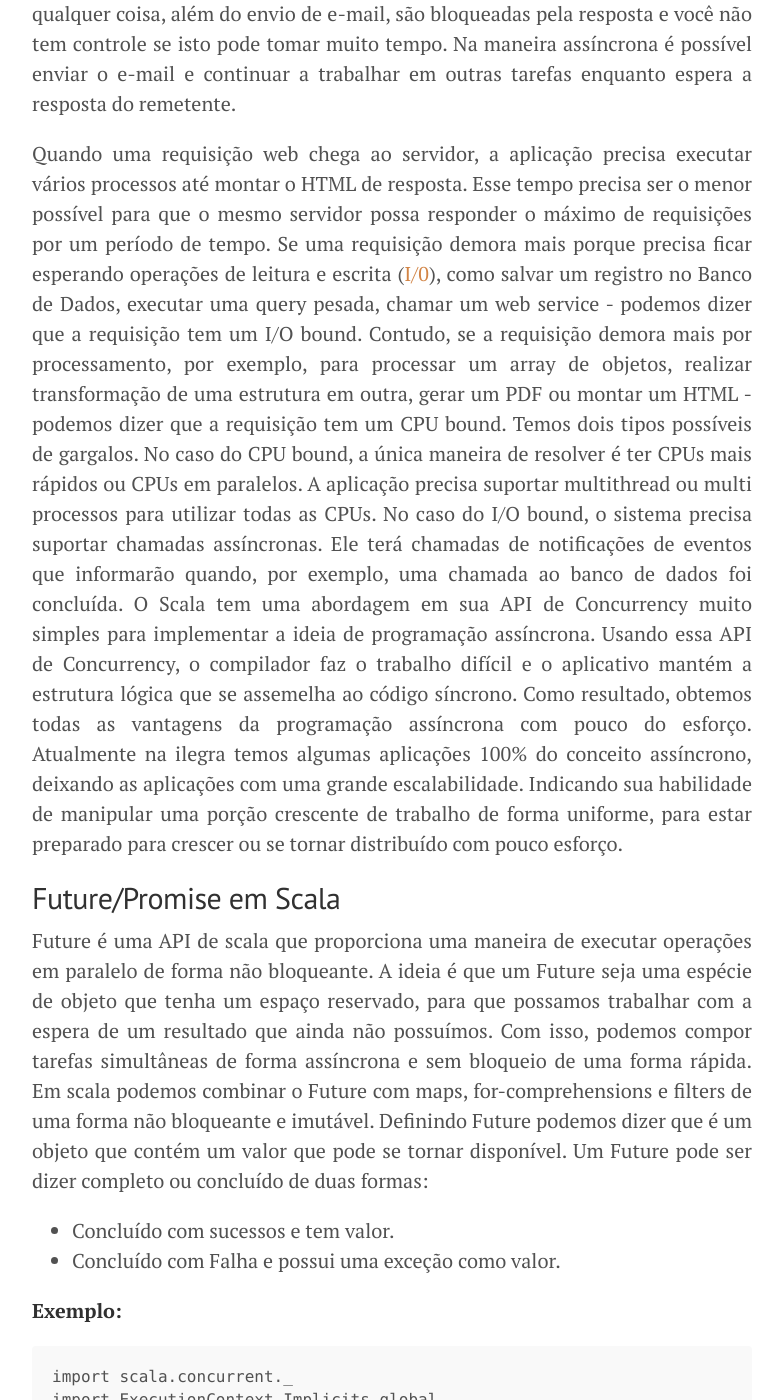
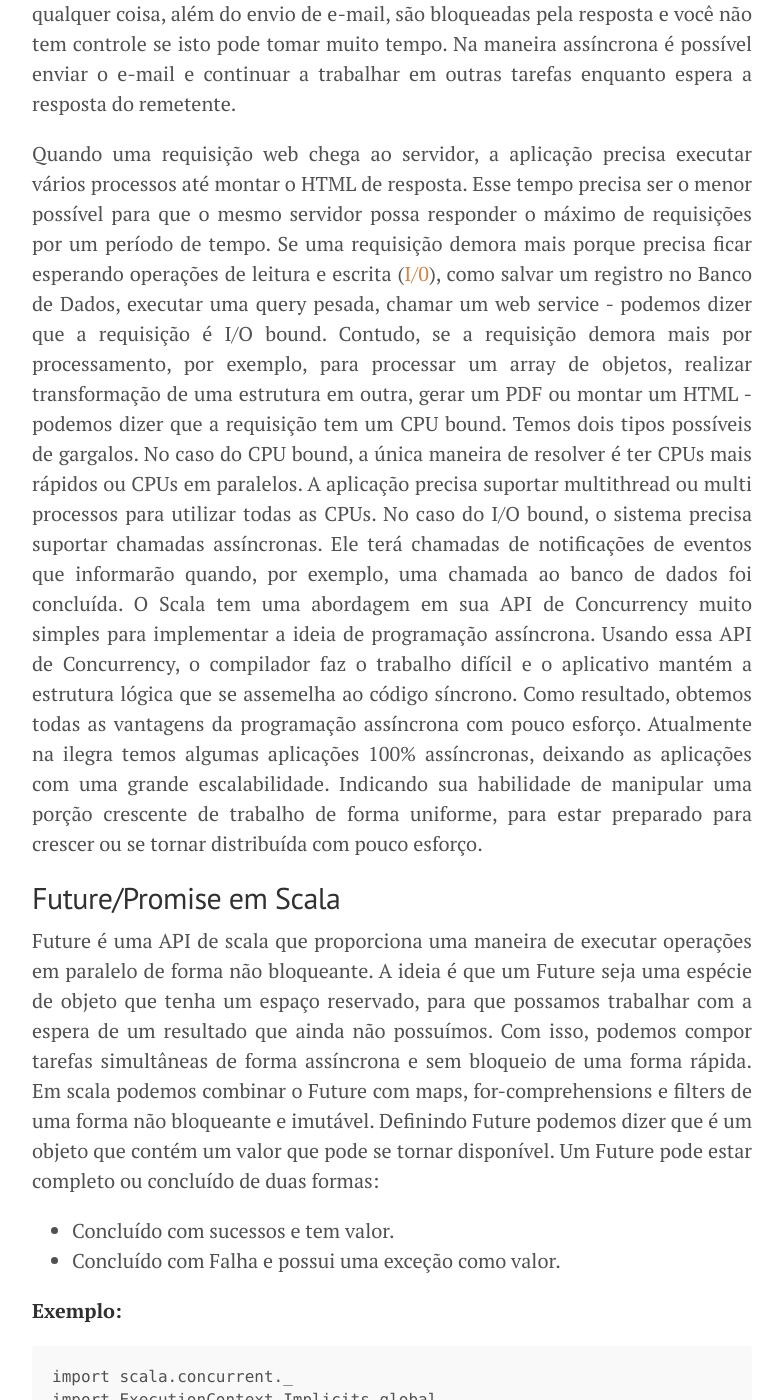
Before and after one commit to ilegra-user/ilegra.github.io, a Jekyll site: the page built from _posts/2014-09-08-futures-em-scala.md, in a window 1280 px wide and 1400 px high, scrolled down 691 px. Shown: the whole window, without its empty margins (248-1031 px from the left). Built offline with Jekyll 4.4.1, drawn with Linux system fonts in a browser that asks for light colours; Markdown is read by kramdown in place of the engine named in the settings; comment, search, counter and statistics services are not loaded; some of the changed text lies outside the part shown.

Commit message:
Arrumando alugns 'typos' e erros de gramática.

```diff
--- a/_posts/2014-09-08-futures-em-scala.md
+++ b/_posts/2014-09-08-futures-em-scala.md
@@ -17,17 +17,17 @@
 Vamos imaginar um caso em que uma pessoa envie um e-mail e não pode fazer nada até que a resposta seja recebida 		do remetente. Ou seja, as tarefas para qualquer coisa, além do envio de e-mail, são bloqueadas pela resposta e você não tem controle se isto pode tomar muito tempo. Na maneira assíncrona é possível enviar o e-mail e continuar a trabalhar em outras tarefas enquanto espera a resposta do remetente.
 
 Quando uma requisição web chega ao servidor, a aplicação precisa executar vários processos até montar o HTML de resposta. Esse tempo precisa ser o menor possível para que o mesmo servidor possa responder o máximo de requisições por um período de tempo.
-Se uma requisição demora mais porque precisa ficar esperando operações de leitura e escrita ([I/0][7]), como salvar um registro no Banco de Dados, executar uma query pesada, chamar um web service - podemos dizer que a requisição tem um I/O bound.
+Se uma requisição demora mais porque precisa ficar esperando operações de leitura e escrita ([I/0][7]), como salvar um registro no Banco de Dados, executar uma query pesada, chamar um web service - podemos dizer que a requisição é I/O bound.
 Contudo, se a requisição demora mais por processamento, por exemplo, para processar um array de objetos, realizar transformação de uma estrutura em outra, gerar um PDF ou montar um HTML - podemos dizer que a requisição tem um CPU bound.
 Temos dois tipos possíveis de gargalos. No caso do CPU bound, a única maneira de resolver é ter CPUs mais rápidos ou CPUs em paralelos. A aplicação precisa suportar multithread ou multi processos para utilizar todas as CPUs. No caso do I/O bound, o sistema precisa suportar chamadas assíncronas. Ele terá chamadas de notificações de eventos que informarão quando, por exemplo, uma chamada ao banco de dados foi concluída.
-O Scala tem uma abordagem em sua API de Concurrency muito simples para implementar a ideia de programação assíncrona. Usando essa API de Concurrency, o compilador faz o trabalho difícil e o aplicativo mantém a estrutura lógica que se assemelha ao código síncrono. Como resultado, obtemos todas as vantagens da programação assíncrona com pouco do esforço.
-Atualmente na ilegra temos algumas aplicações 100% do conceito assíncrono, deixando as aplicações com uma grande escalabilidade. Indicando sua habilidade de manipular uma porção crescente de trabalho de forma uniforme, para estar preparado para crescer ou se tornar distribuído com pouco esforço.
+O Scala tem uma abordagem em sua API de Concurrency muito simples para implementar a ideia de programação assíncrona. Usando essa API de Concurrency, o compilador faz o trabalho difícil e o aplicativo mantém a estrutura lógica que se assemelha ao código síncrono. Como resultado, obtemos todas as vantagens da programação assíncrona com pouco esforço.
+Atualmente na ilegra temos algumas aplicações 100% assíncronas, deixando as aplicações com uma grande escalabilidade. Indicando sua habilidade de manipular uma porção crescente de trabalho de forma uniforme, para estar preparado para crescer ou se tornar distribuída com pouco esforço.
 
 Future/Promise em Scala
 ---------------------
 
 Future é uma API de scala que proporciona uma maneira de executar operações em paralelo de forma não bloqueante. A ideia é que um Future seja uma espécie de objeto que tenha um espaço reservado, para que possamos trabalhar com a espera de um resultado que ainda não possuímos. Com isso, podemos compor tarefas simultâneas de forma assíncrona e sem bloqueio de uma forma rápida.
-Em scala podemos combinar o Future com maps, for-comprehensions e filters de uma forma não bloqueante e imutável. Definindo Future podemos dizer que é um objeto que contém um valor que pode se tornar disponível. Um Future pode ser dizer completo ou concluído de duas formas:
+Em scala podemos combinar o Future com maps, for-comprehensions e filters de uma forma não bloqueante e imutável. Definindo Future podemos dizer que é um objeto que contém um valor que pode se tornar disponível. Um Future pode estar completo ou concluído de duas formas:
 - Concluído com sucessos e tem valor.
 - Concluído com Falha e possui uma exceção como valor.
 
@@ -76,13 +76,13 @@
 
 
 Os métodos OnComplete, Success e Failure são do tipo Unit. Logo, esses métodos não podem ser
-encadeados com outros. Tudo que é feito dentro desses métodos, morre ali mesmo.
+encadeados com outros. Tudo que é feito dentro desses métodos morre ali mesmo.
 
 
 Promises
 ---------------------
 
-Enquanto Future são definidas como um tipo de somente leitura objeto com espaço, sendo reservados para um resultado que ainda não existe, o Promises pode ser pensado como um recipiente onde se atribui o valor de um Future completo. Ou seja, um Promise pode ser usado para completar um future com valor quando tem sucesso no método success ou pode ser uma Promise de exeção no método de Failure. E por padrão um Promise completo retorna um Future. Cria-se uma promessa que é o lugar onde você vai colocar o resultado da computação e da promessa de que você terá um futuro que vai ser usado para ler o resultado que foi colocado na promessa. Quando você completar uma promessa, seja por falha ou sucesso, você irá acionar todo o comportamento que foi anexado ao futuro associado.
+Enquanto Future são definidas como um tipo de somente leitura objeto com espaço, sendo reservados para um resultado que ainda não existe, o Promises pode ser pensado como um recipiente onde se atribui o valor de um Future completo. Ou seja, um Promise pode ser usado para completar um Future com valor quando tem sucesso no método success ou pode ser uma Promise de exeção no método de Failure. Por padrão um Promise completo retorna um Future. Cria-se uma promessa que é o lugar onde você vai colocar o resultado da computação e da promessa de que você terá um futuro que vai ser usado para ler o resultado que foi colocado na promessa. Quando você completar uma promessa, seja por falha ou sucesso, você irá acionar todo o comportamento que foi anexado ao futuro associado.
 
 **Exemplo:**
 
@@ -114,16 +114,16 @@
 
 **Onde:**
 - A variável resultPromises é literalmente a promessa que teremos uma Lista de usuários
-- No success é atribuído o valor do Future com sucesso para o promises
+- No Success é atribuído o valor do Future com sucesso para o promises
 - No Failure é atribuído o valor de falha ao promises
-- Esse promise continua nos devolvendo um Future, mas uma das formas de interagir com esse future é utilizando um map. Com um map, acessamos os valores do future e com o segundo map, percorremos a Lista de Usuários.
+- Esse Promise continua nos devolvendo um Future, mas uma das formas de interagir com esse Future é utilizando um map. Com um map, acessamos os valores do future e com o segundo map, percorremos a Lista de Usuários.
 
 
 For-comprehensions/Maps/FlatMap
 ---------------------
 
 Interarir com os futures com callback e promisses é simples, mas exige que se escreva muitos códigos. Quando na verdade, queremos alguma forma mais rápida e simples. Combinando com outras funções é onde está o maior ganho dos futures.
-O for-comprehension é uma das maneiras de iteragir com funções que estão dentro de um future. Dentro dele podemos avaliar processamentos em paralelo e no final agregar em um só resultado.
+O for-comprehension é uma das maneiras de iteragir com funções que estão dentro de um Future. Dentro dele podemos avaliar processamentos em paralelo e no final agregar em um só resultado.
 
 
 **Exemplo:**
@@ -136,7 +136,7 @@
 	   r2 <- result2
 	} yield (r1+r2)
 
-O mesmo podemos fazer com a função de Map: interagir com processamentos que estão dentro de um future. Quando você está escrevendo a função que você passa para um map, você está com o futuro, ou melhor, em um futuro possível. Essa função de mapeamento é executado assim que o seu futuro [de List] for concluído com êxito. No entanto, dessa forma estamos esperando apenas o resultado de sucesso de uma lista de números. Caso essa lista venha a falhar, vamos receber um Future[List] com uma falha, o mesmo caso podemos considerar no exemplo anterior com o for-comprehension.
+O mesmo podemos fazer com a função de Map: interagir com processamentos que estão dentro de um Future. Quando você está escrevendo a função que você passa para um map, você está com o futuro, ou melhor, em um futuro possível. Essa função de mapeamento é executado assim que o seu futuro [de List] for concluído com êxito. No entanto, dessa forma estamos esperando apenas o resultado de sucesso de uma lista de números. Caso essa lista venha a falhar, vamos receber um Future[List] com uma falha, o mesmo caso podemos considerar no exemplo anterior com o for-comprehension.
 
 **Exemplo:**
 
@@ -164,7 +164,7 @@
 Usar o conceito de programação assíncrona é certamente um benefício dentro do código. Um conceito simples como um gerenciador de fila de procesos pode mudar totalmente a forma como se constrói aplicativos.
 Se fila está grande e os jobs estiverem acumulando, podemos adicionar mais consumidores. Pois eles já estão configurados para ler da fila.
 Podemos pensar que um Future são os produtores e Promises são os consumidores. Future é essencial para uma referência read-only para um valor que ainda deve ser processado. Promise é praticamente o mesmo, exceto que podemos escrever nele. Em resumo, nos dois você pode realizar leitura, contudo, apenas no promise você pode escrever.
-A principal vantagem de Future (programação assíncrona), é a tarefa  de atuar em segmentos diferentes, por isso thread principal não fica bloqueada até a tarefa ser concluída. É possível executar outras tarefas ao mesmo tempo. O modelo assíncrono em caso de tarefa de longa duração é muito útil, para que o seu aplicativo reaja a outras ações realizadas pelo usuário.
+A principal vantagem de Future (programação assíncrona), é a tarefa de atuar em segmentos diferentes, por isso a thread principal não fica bloqueada até a tarefa ser concluída. É possível executar outras tarefas ao mesmo tempo. O modelo assíncrono em caso de tarefa de longa duração é muito útil, para que o seu aplicativo reaja a outras ações realizadas pelo usuário.
 
 
 [1]: http://danielwestheide.com/blog/2013/01/09/the-neophytes-guide-to-scala-part-8-welcome-to-the-future.html
```
Also changed, not shown: other parts of _posts/2014-09-08-futures-em-scala.md (+1 -1 lines).
